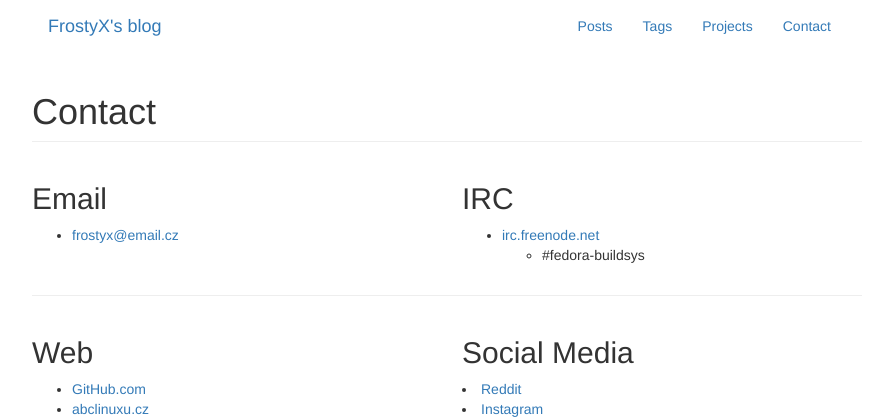
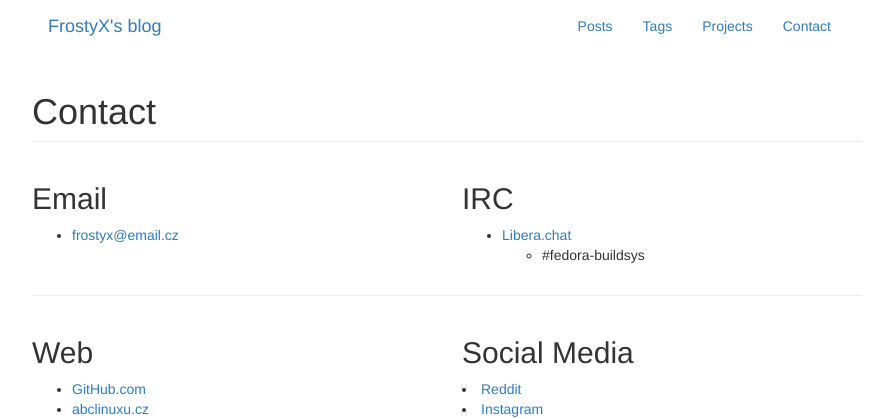
Before and after one commit to FrostyX/frostyx.github.io, a Jekyll site: the page built from contact.html, in a window 1280 px wide. Shown: the top 419 px of the page, without its empty margins (193-1086 px from the left). Built offline with Jekyll 4.4.1, drawn with Linux system fonts in a browser that asks for light colours; nearby versions of some CDN libraries.

Commit message:
Everybody moved from freenode to libera.chat

```diff
--- a/contact.html
+++ b/contact.html
@@ -15,7 +15,7 @@ permalink: /contact/
 		<h2>IRC</h2>
 		<ul>
 			<li>
-				<a href="http://webchat.freenode.net/" title="webchat - irc.freenode.net">irc.freenode.net</a>
+				<a href="https://web.libera.chat/" title="webchat - libera.chat">Libera.chat</a>
 				<ul>
 					<li>#fedora-buildsys</li>
 				</ul>
```
